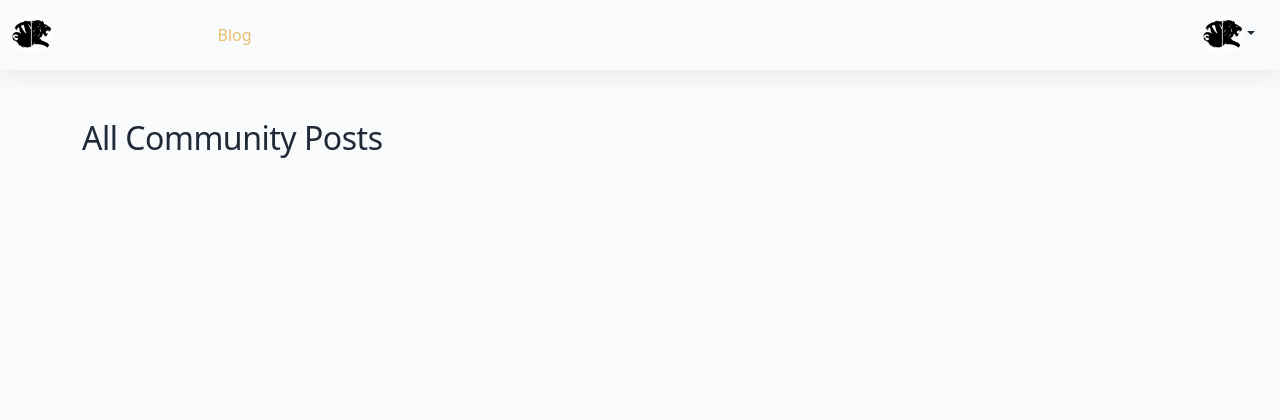
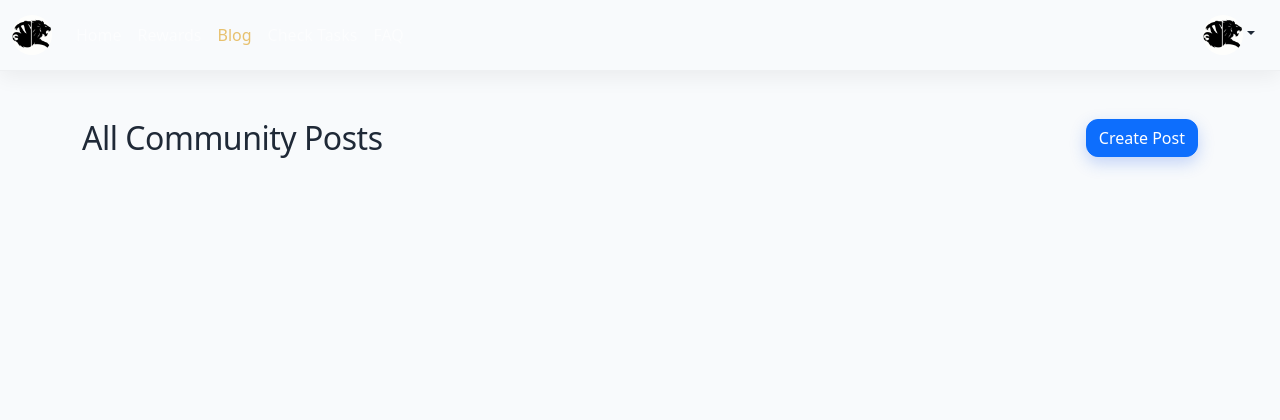
Before and after one commit to fairytaib/procrastination-defier, a Django app: page /blog/ in a window 1280 px wide. Shown: the top 420 px of the page. Run offline with Django 4.2, Linux system fonts and the light colour scheme; the visitor is signed in with stand-in values (Sample User, id 1); data that the repository does not hold is empty; parts of the project's set-up code (start-up, migrations or seed data) failed here and were passed over.

Commit message:
Create PostForm for blog posts

```diff
--- a/blog_posts/templates/blog_posts/all_posts.html
+++ b/blog_posts/templates/blog_posts/all_posts.html
@@ -11,6 +11,9 @@
   <section class="container py-5">
     <header class="d-flex align-items-center justify-content-between mb-4">
       <h1 class="h2 mb-0">All Community Posts</h1>
+      {% if user.is_authenticated %}
+        <a href="{{ create_post_url }}" class="btn btn-primary" aria-label="Create Post">Create Post</a>
+      {% endif %}
     </header>
 
     {% if posts %}
--- a/blog_posts/templates/blog_posts/create_post.html
+++ b/blog_posts/templates/blog_posts/create_post.html
@@ -1,5 +1,6 @@
 {% extends 'base.html' %}
 {% load static %}
+{% load crispy_forms_tags %}
 {% block title %}
   Community Posts
 {% endblock %}
--- a/blog_posts/urls.py
+++ b/blog_posts/urls.py
@@ -3,6 +3,7 @@ from django.urls import path
 
 urlpatterns = [
     path('', views.view_all_posts, name='blog_posts'),
+    path('create_post/', views.create_post, name='create_post'),
     path('post_details/<int:post_id>/',
          views.view_details,
          name='post_details'),
--- a/blog_posts/views.py
+++ b/blog_posts/views.py
@@ -1,6 +1,6 @@
 from django.shortcuts import render, get_object_or_404
 from .models import Post, Comment
-from .forms import CommentForm
+from .forms import CommentForm, PostForm
 from django.shortcuts import redirect
 from django.contrib import messages
 
@@ -43,3 +43,24 @@ def view_details(request, post_id):
         request, "blog_posts/post_details.html",
         context
     )
+
+
+def create_post(request):
+    if request.method == "POST":
+        form = PostForm(request.POST)
+        if form.is_valid():
+            post = form.save(commit=False)
+            post.author = request.user
+            post.save()
+            messages.success(request, "Post created successfully.")
+            return redirect("post_details", post_id=post.id)
+        else:
+            messages.error(request, "Failed to create post.")
+    else:
+        form = PostForm()
+
+    context = {
+        "form": form
+    }
+
+    return render(request, "blog_posts/create_post.html", context)
--- a/static/css/base/base.css
+++ b/static/css/base/base.css
@@ -77,6 +77,10 @@ main {
     width: 40px;
     border-radius: 50%;
     object-fit: cover;
+}
+
+.dropdown-menu[data-bs-popper] {
+    left: -75%;
 }
 
 /* Footer */
--- a/tasks/templates/tasks/user_task_overview.html
+++ b/tasks/templates/tasks/user_task_overview.html
@@ -1,11 +1,11 @@
 {% extends 'base.html' %}
 {% load static %}
 {% block title %}
-  <title>Task Overview</title>
+  Task Overview
 {% endblock %}
 
 {% block css %}
-   <link rel="stylesheet" href="{% static 'css/tasks/user_task_overview.css' %}">
+  <link rel="stylesheet" href="{% static 'css/tasks/user_task_overview.css' %}" />
 {% endblock %}
 
 {% block content %}
--- a/templates/base.html
+++ b/templates/base.html
@@ -5,6 +5,7 @@
 {% url 'account_signup' as signup_url %}
 {% url 'account_login' as login_url %}
 {% url 'blog_posts' as blog_posts_url %}
+{% url 'create_post' as create_post_url %}
 {% url 'faq' as faq_url %}
 {% url 'home' as home_url %}
 {% url 'rewards_list' as rewards_list_url %}
@@ -34,6 +35,7 @@
   <meta property="og:type" content="website" />
   {% endblock %}
   <title>
+    Procdef -
     {% block title %}
 
     {% endblock %}
@@ -147,7 +149,7 @@
   <footer class="footer text-center">
     <div class="container">
       <p class="footer-text">
-        © {{ year }} Procrastination Defier. All rights reserved. Created by<a href="https://github.com/fairytaib"
+        © {{ year }} Procrastination Defier. All rights reserved. Created by <a href="https://github.com/fairytaib"
           target="_blank" rel="noopener noreferrer" aria-label="Link to Github">Sophjan Moubarrid</a>
       </p>
       <nav class="footer-nav">
--- a/templates/home.html
+++ b/templates/home.html
@@ -4,7 +4,7 @@
 
 {% endblock %}
 {% block title %}
-
+  Home
 {% endblock %}
 {% block css %}
   <link rel="stylesheet" href="{% static 'css/base/home.css' %}">
```
Also changed, not shown: blog_posts/forms.py (+15 -3 lines), tasks/templates/tasks/_task_card.html (+5 -12 lines).
